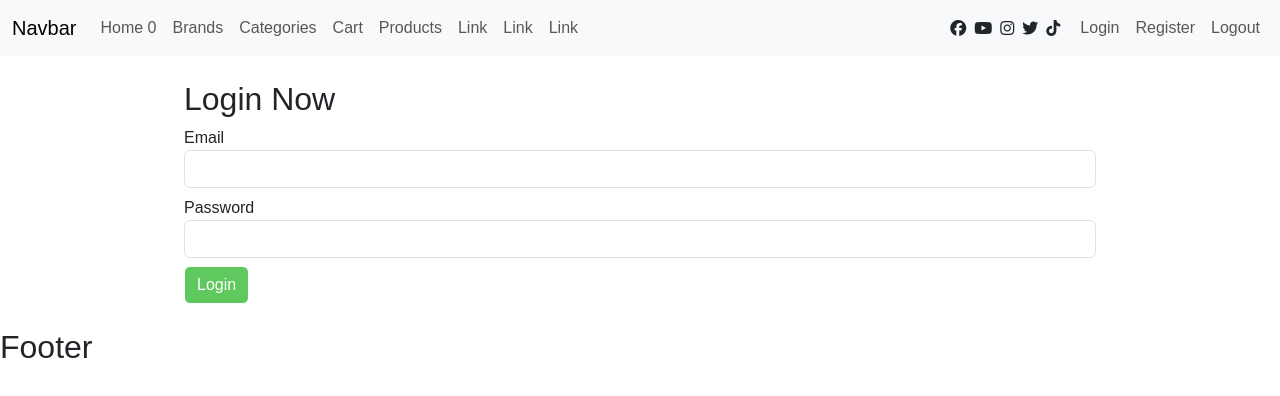
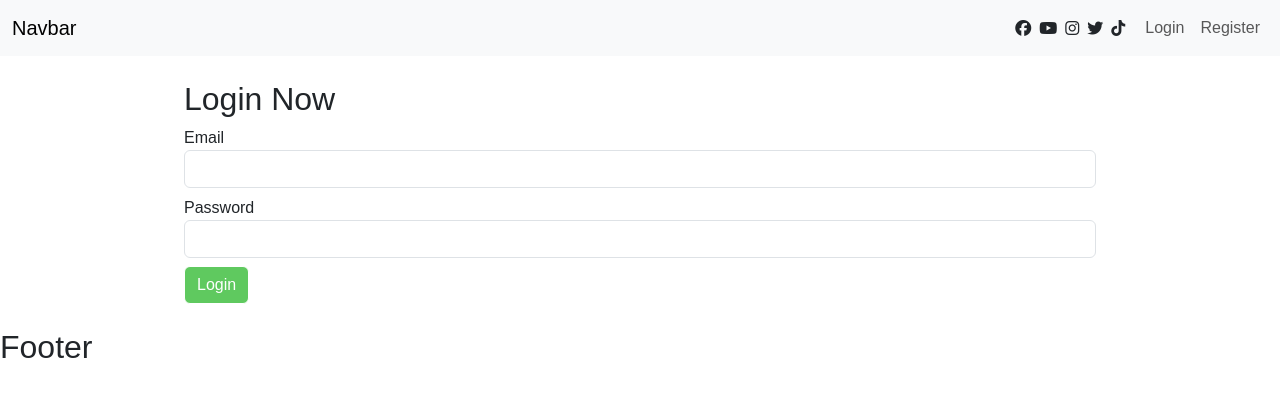
Before and after one commit to walidashraf0/First-React-Project, a React (Create React App) app: page /Login in a window 1280 px wide. Shown: the top 396 px of the page. Built offline with nearby package versions, Linux system fonts and the light colour scheme; a web font is replaced by a local one.

Commit message:
userToken and handleRefresh

```diff
--- a/src/App.jsx
+++ b/src/App.jsx
@@ -12,23 +12,29 @@ import Login from './component/Login/Login'
 import Register from './component/Register/Register'
 import Notfound from './component/Notfound/Notfound'
 import { CounterContextProvider } from './Context/CounterContext'
+import UserTokenProvider from './Context/UserToken'
 
 export default function App() {
 
-  let routers = createBrowserRouter ([
-    { path:'/' ,element: <Layout/> , children: [
-      {index:true , element:<Home/>},
-      {path:'cart' , element:<Cart/>},
-      {path:'Brands' , element:<Brands/>},
-      {path:'categories' , element:<Categories/>},
-      {path:'Products' , element:<Products/>},
-      {path:'Login' , element:<Login/>},
-      {path:'Register' , element:<Register/>},
-      {path:'Notfound' , element:<Notfound/>},
-    ]}
+  let routers = createBrowserRouter([
+    {
+      path: '/', element: <Layout />, children: [
+        { index: true, element: <Home /> },
+        { path: 'cart', element: <Cart /> },
+        { path: 'Brands', element: <Brands /> },
+        { path: 'categories', element: <Categories /> },
+        { path: 'Products', element: <Products /> },
+        { path: 'Login', element: <Login /> },
+        { path: 'Register', element: <Register /> },
+        { path: 'Notfound', element: <Notfound /> },
+      ]
+    }
   ])
-return <><CounterContextProvider>
-    <RouterProvider router={routers}></RouterProvider>
-  </CounterContextProvider>
+  return <>
+    <UserTokenProvider>
+      <CounterContextProvider>
+        <RouterProvider router={routers}></RouterProvider>
+      </CounterContextProvider>
+    </UserTokenProvider>
   </>
 }
--- /dev/null
+++ b/src/Context/UserToken.js
@@ -0,0 +1,14 @@
+import { createContext, useState } from "react";
+
+export let UserToken = createContext()
+
+export default function UserTokenProvider(props) {
+
+
+    const [userToken, setUserToken] = useState(null)
+
+    return <UserToken.Provider value= {{userToken , setUserToken}}>
+        {props.children}
+    </UserToken.Provider>
+
+}
--- a/src/component/Layout/Layout.jsx
+++ b/src/component/Layout/Layout.jsx
@@ -1,10 +1,22 @@
-import React from 'react'
+import React, { useContext, useEffect } from 'react'
 import style from './Layout.module.css'
 import Navbar from '../Navbar/Navbar'
 import Footer from '../Footer/Footer'
 import { Outlet } from 'react-router-dom'
+import { UserToken } from '../../Context/UserToken'
 
 export default function Layout() {
+
+  let {setUserToken} = useContext(UserToken)
+  if(localStorage.getItem('userToken')) {
+    setUserToken(localStorage.getItem('userToken'))
+  }
+
+  useEffect(()=>{
+    if(localStorage.getItem('userToken')) {
+      setUserToken(localStorage.getItem('userToken'))
+    }
+  }, [])
 
   return <>
     <Navbar/>
--- a/src/component/Login/Login.jsx
+++ b/src/component/Login/Login.jsx
@@ -1,10 +1,11 @@
-import React, { useState } from 'react'
+import React, { useContext, useState } from 'react'
 import Style from './Login.module.css'
 import { useFormik } from 'formik'
 import * as Yup from 'yup'
 import axios from 'axios'
 import { useNavigate } from 'react-router-dom'
 import { Oval } from 'react-loader-spinner'
+import { UserToken } from '../../Context/UserToken'
 
 
 export default function Login() {
@@ -13,6 +14,7 @@ export default function Login() {
 
   const [error, setError] = useState(null)
   const [loading, setLoading] = useState(false)
+  let {setUserToken} = useContext(UserToken)
 
   async function loginSubmit(values) {
     setLoading(true)
@@ -24,6 +26,7 @@ export default function Login() {
     if (data.message === 'success') {
       setLoading(false);
       localStorage.setItem('userToken', data.token)
+      setUserToken(data.token)
       navigate('/')
     }
   }
--- a/src/component/Navbar/Navbar.jsx
+++ b/src/component/Navbar/Navbar.jsx
@@ -2,10 +2,13 @@ import React, { useContext } from 'react'
 import style from './Navbar.module.css'
 import { Link } from 'react-router-dom'
 import { CounterContext } from '../../Context/CounterContext'
+import { UserToken } from '../../Context/UserToken'
 
 export default function Navbar() {
 
   let {count} =useContext(CounterContext)
+
+  let {userToken} =useContext(UserToken)
 
   return <>
     <nav className="navbar navbar-expand-lg bg-body-tertiary">
@@ -15,7 +18,7 @@ export default function Navbar() {
           <span className="navbar-toggler-icon"></span>
         </button>
         <div className="collapse navbar-collapse" id="navbarSupportedContent">
-          <ul className="navbar-nav me-auto mb-2 mb-lg-0">
+          {userToken? <ul className="navbar-nav me-auto mb-2 mb-lg-0">
             <li className="nav-item">
               <Link className="nav-link" to={'/'}>Home {count}</Link>
             </li>
@@ -40,7 +43,7 @@ export default function Navbar() {
             <li className="nav-item">
               <Link className="nav-link" to={'/'}>Link</Link>
             </li>
-          </ul>
+          </ul>: ''}
           <ul className="navbar-nav ms-auto mb-2 mb-lg-0">
             <li className="nav-item d-flex align-items-center mx-2">
               <i className='fab fa-facebook mx-1'></i>
@@ -49,15 +52,14 @@ export default function Navbar() {
               <i className='fab fa-twitter mx-1'></i>
               <i className='fab fa-tiktok mx-1'></i>
             </li>
-            <li className="nav-item">
+            {userToken? <li className="nav-item">
+              <span className="nav-link">Logout</span>
+            </li>: <><li className="nav-item">
               <Link className="nav-link" to={'login'}>Login</Link>
             </li>
             <li className="nav-item">
               <Link className="nav-link" to={'register'}>Register</Link>
-            </li>
-            <li className="nav-item">
-              <span className="nav-link">Logout</span>
-            </li>
+            </li></>}
           </ul>
         </div>
       </div>
```
